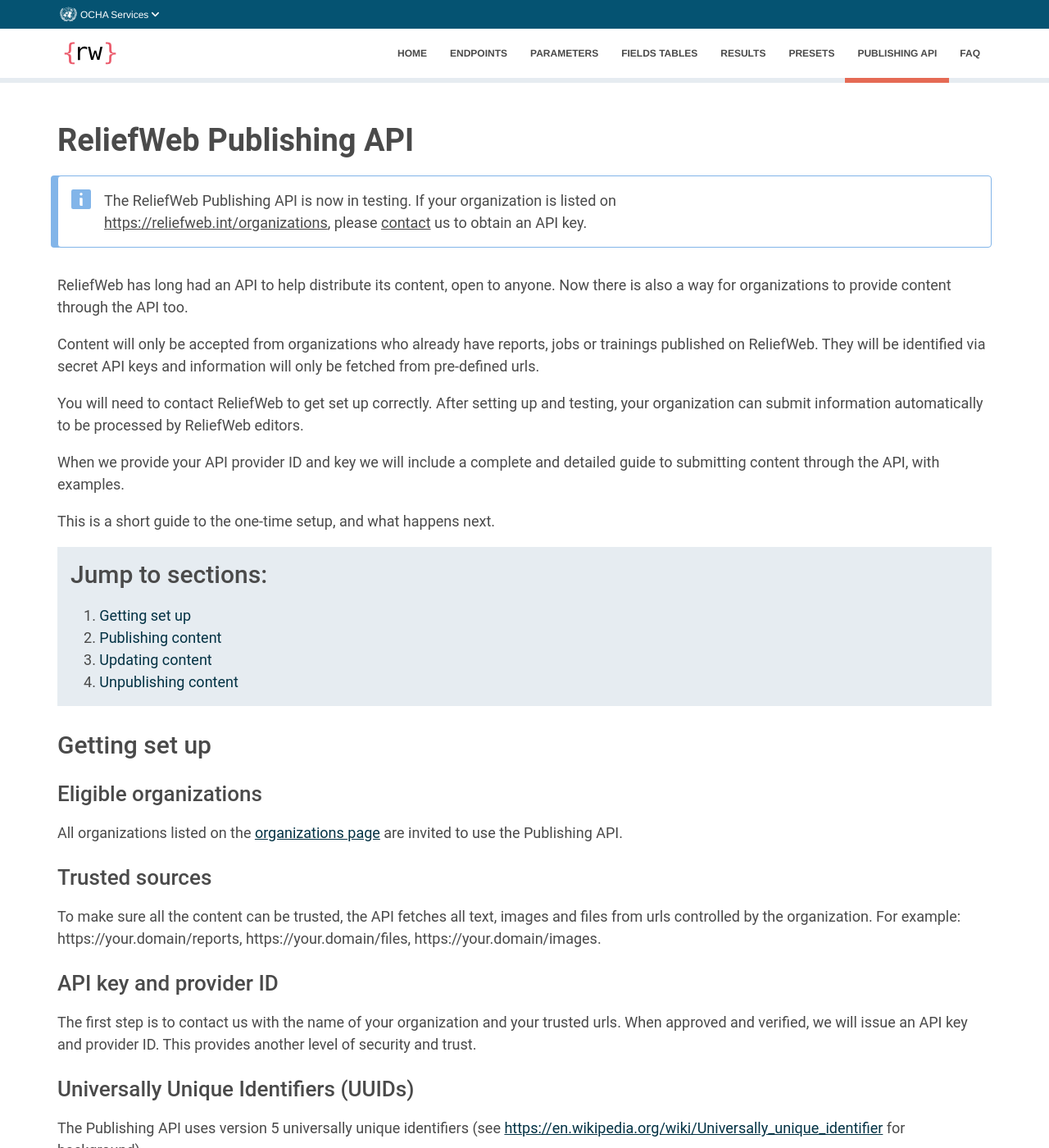
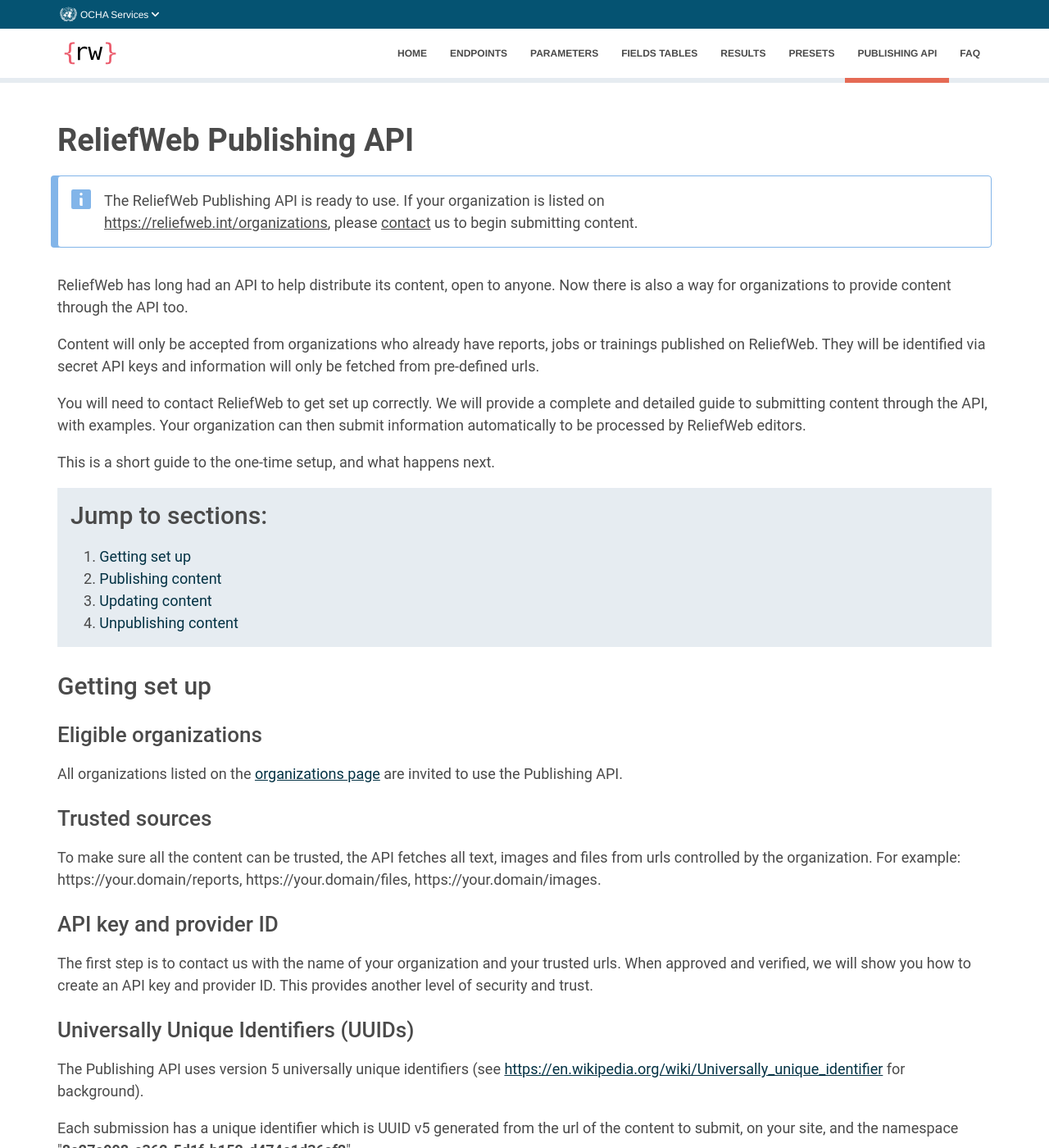
Before and after one commit to UN-OCHA/rwint-api-doc, a Jekyll site: the page built from publishing.html, in a window 1280 px wide and 1400 px high. Shown: the whole window at 82% size. Built offline with Jekyll 4.4.1, drawn with Linux system fonts in a browser that asks for light colours; some of the changed text lies outside the part shown.

Commit message:
update: show the API is now live
Refs: RW-1130

```diff
--- a/publishing.html
+++ b/publishing.html
@@ -15,7 +15,7 @@ title: Reliefweb API - Documentation
         <h2 class="visually-hidden">Info message</h2>
       </div>
       <div class="cd-alert__message [ cd-flow ]">
-        <p>The ReliefWeb Publishing API is now in testing. If your organization is listed on <a href="https://reliefweb.int/organizations">https://reliefweb.int/organizations</a>, please <a href="https://reliefweb.int/contact">contact</a> us to obtain an API key.</p>
+        <p>The ReliefWeb Publishing API is ready to use. If your organization is listed on <a href="https://reliefweb.int/organizations">https://reliefweb.int/organizations</a>, please <a href="https://reliefweb.int/contact">contact</a> us to begin submitting content.</p>
       </div>
     </div>
   </div>
@@ -25,9 +25,7 @@ title: Reliefweb API - Documentation
 
 <p>Content will only be accepted from organizations who already have reports, jobs or trainings published on ReliefWeb. They will be identified via secret API keys and information will only be fetched from pre-defined urls.</p>
 
-<p>You will need to contact ReliefWeb to get set up correctly. After setting up and testing, your organization can submit information automatically to be processed by ReliefWeb editors.</p>
-
-<p>When we provide your API provider ID and key we will include a complete and detailed guide to submitting content through the API, with examples.</p>
+<p>You will need to contact ReliefWeb to get set up correctly. We will provide a complete and detailed guide to submitting content through the API, with examples. Your organization can then submit information automatically to be processed by ReliefWeb editors.</p>
 
 <p>This is a short guide to the one-time setup, and what happens next.</p>
 
@@ -50,7 +48,7 @@ title: Reliefweb API - Documentation
 <p>To make sure all the content can be trusted, the API fetches all text, images and files from urls controlled by the organization. For example: https://your.domain/reports, https://your.domain/files, https://your.domain/images.</p>
 
 <h3>API key and provider ID</h3>
-<p>The first step is to contact us with the name of your organization and your trusted urls. When approved and verified, we will issue an API key and provider ID. This provides another level of security and trust.</p>
+<p>The first step is to contact us with the name of your organization and your trusted urls. When approved and verified, we will show you how to create an API key and provider ID. This provides another level of security and trust.</p>
 
 <h3>Universally Unique Identifiers (UUIDs)</h3>
 <p>The Publishing API uses version 5 universally unique identifiers (see <a href="https://en.wikipedia.org/wiki/Universally_unique_identifier">https://en.wikipedia.org/wiki/Universally_unique_identifier</a> for background).</p>
@@ -75,7 +73,7 @@ For example, reports require information about the country, the language it's pu
 
 <p>Requests use the <strong>http PUT</strong> method.</p>
 
-<p>For now, the endpoint is <strong>https://test.api-reliefweb-int.ahconu.org</strong>. This will change when the API goes live.</p>
+<p>The endpoint is <strong>https://api.reliefweb.int/v2</strong>.</p>
 
 <p>Content is submitted as specified - see following sections for <a href="#reports">Reports</a>, <a href="#jobs">Jobs</a> and <a href="#training">Training</a>.</p>
 
```
Also changed, not shown: 3 other files.
